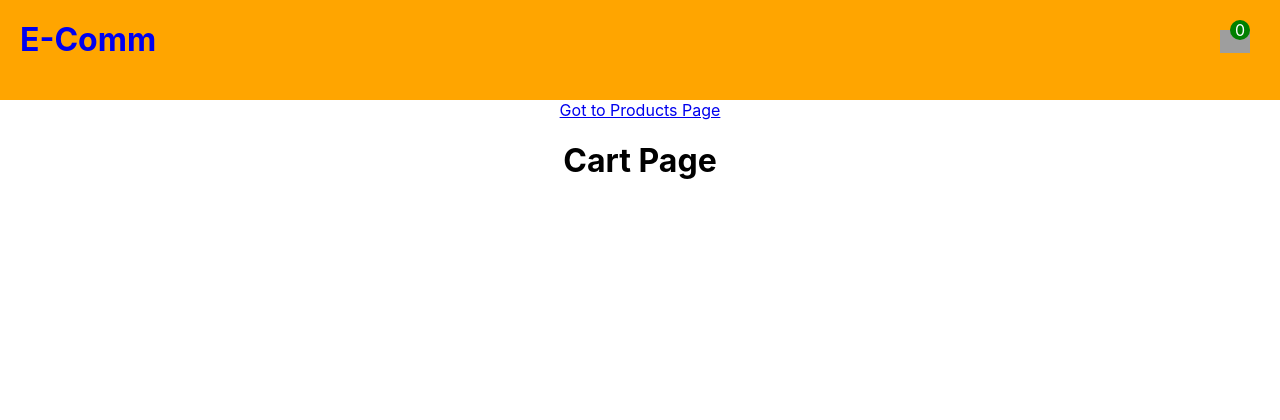
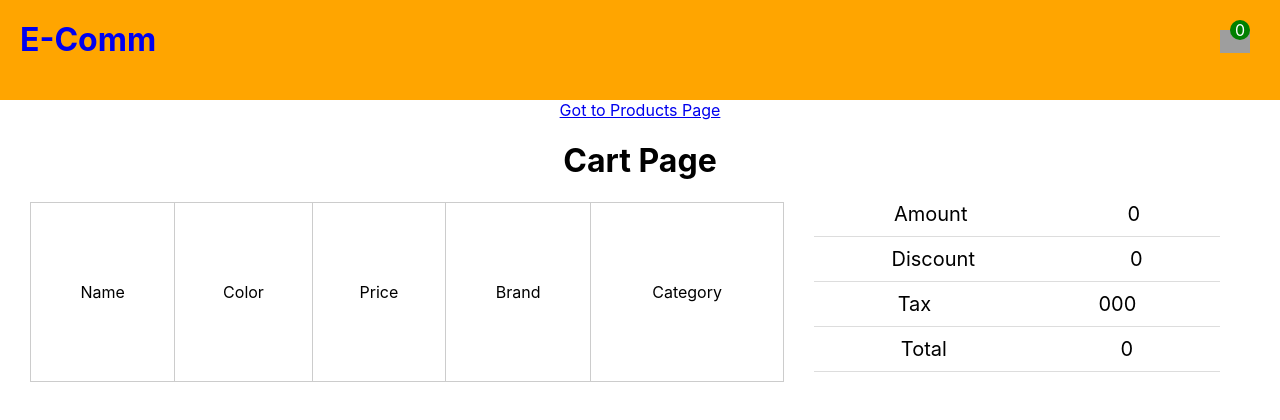
Before and after one commit to Roger-Franco/ecomm-project-redux-saga, a React (Create React App) app: page /cart in a window 1280 px wide. Shown: the top 420 px of the page. Built offline with nearby package versions, Linux system fonts and the light colour scheme; grey boxes are pictures that could not be loaded.

Commit message:
Display Cart Product

```diff
--- a/src/App.css
+++ b/src/App.css
@@ -53,6 +53,44 @@
 
 /* end product UI style */
 
+/* cart page style */
+
+.cart-page-container {
+  display: flex;
+  margin-left: 30px;
+  margin-right: 30px;
+}
+
+.cart-page-container table {
+  flex: 65%;
+  border-collapse: collapse;
+}
+
+.cart-page-container table td {
+  border: 1px solid #ccc;
+  padding: 15px;
+}
+
+.price-details {
+  flex: 35%;
+  margin: 0px 30px;
+}
+
+.price-details .adjust-price {
+  display: flex;
+  justify-content: space-around;
+  margin-bottom: 10px;
+  padding-bottom: 10px;
+  border-bottom: 1px solid #ddd;
+}
+
+.price-details .adjust-price span {
+  font-size: 20px;
+}
+
+/* end cart page style */
+
+
 @media (prefers-reduced-motion: no-preference) {
   .App-logo {
     animation: App-logo-spin infinite 20s linear;
--- a/src/components/Cart.js
+++ b/src/components/Cart.js
@@ -1,11 +1,44 @@
 import React from 'react'
+import { useSelector } from 'react-redux'
 import { Link } from 'react-router-dom'
 
 export const Cart = () => {
+  const cartData = useSelector((state) => state.cartData)
+  const amount = cartData.length && cartData.map(item => item.price).reduce((prev, next) => prev + next)
+  console.log(cartData, 'cartData');
+
   return (
     <div>
       <Link to="/">Got to Products Page</Link>
       <h1>Cart Page</h1>
+      <div className="cart-page-container">
+        <table>
+          <tbody>
+          <tr>
+            <td>Name</td>
+            <td>Color</td>
+            <td>Price</td>
+            <td>Brand</td>
+            <td>Category</td>
+          </tr>
+          {cartData.map((item) =>
+          <tr key={item.key}>
+            <td>{item.name}</td>
+            <td>{item.color}</td>
+            <td>{item.price}</td>
+            <td>{item.brand}</td>
+            <td>{item.category}</td>
+          </tr>
+          )}
+          </tbody>
+        </table>
+          <div className="price-details">
+            <div className="adjust-price"><span>Amount</span><span>{amount}</span></div>
+            <div className="adjust-price"><span>Discount</span><span>{amount/10}</span></div>
+            <div className="adjust-price"><span>Tax</span><span>000</span></div>
+            <div className="adjust-price"><span>Total</span><span>{amount-(amount/10)}</span></div>
+          </div>
+      </div>
     </div>
   )
 }
```
